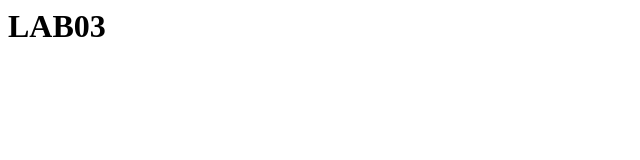
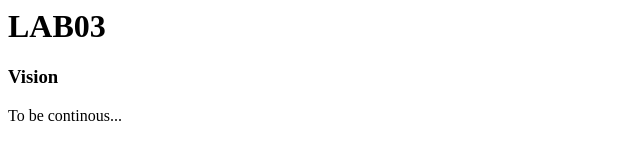
Before and after one commit to 96ekp/DavOpsLab03, a plain HTML site: page index.html in a window 1280 px wide. Shown: the whole page, without its empty margins (0-640 px from the left). Drawn offline with Linux system fonts and the light colour scheme.

Commit message:
add to be continous in index.html

```diff
--- a/index.html
+++ b/index.html
@@ -1 +1,3 @@
 <h1>LAB03</h1>
+<h3>Vision</h3>
+<p>To be continous...</p>
```
